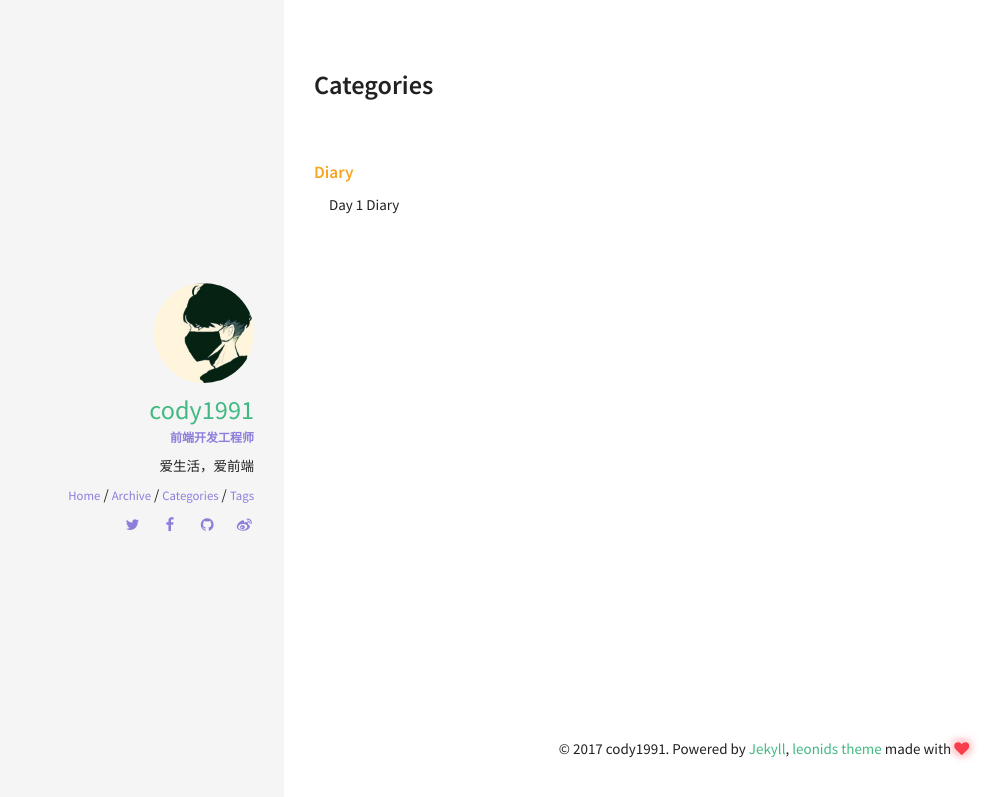
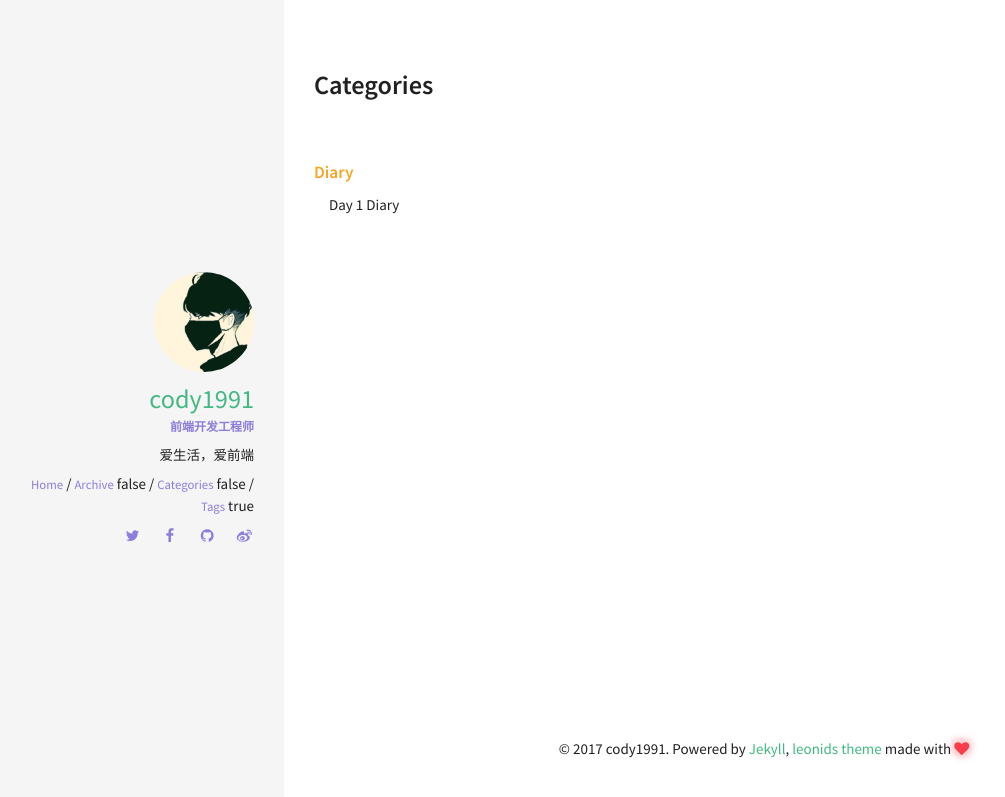
Before and after one commit to guoao2016/diary, a Jekyll site: the page built from categories/index.html, in a window 1280 px wide. Shown: the top 797 px of the page, without its empty margins (36-1041 px from the left). Built offline with Jekyll 4.4.1, drawn with Linux system fonts in a browser that asks for light colours.

Commit message:
test something

```diff
--- a/_includes/sidebar.html
+++ b/_includes/sidebar.html
@@ -16,6 +16,7 @@
       {% for page in site.pages %} {% if page.title %}
       <li class="nav-item">
         <a href="{{ site.url }}{{ page.url }}">{{ page.title }}</a>
+        {{ forloop.last }}
         {% unless forloop.last %}
           <span>/</span>
         {% endunless %}
```
